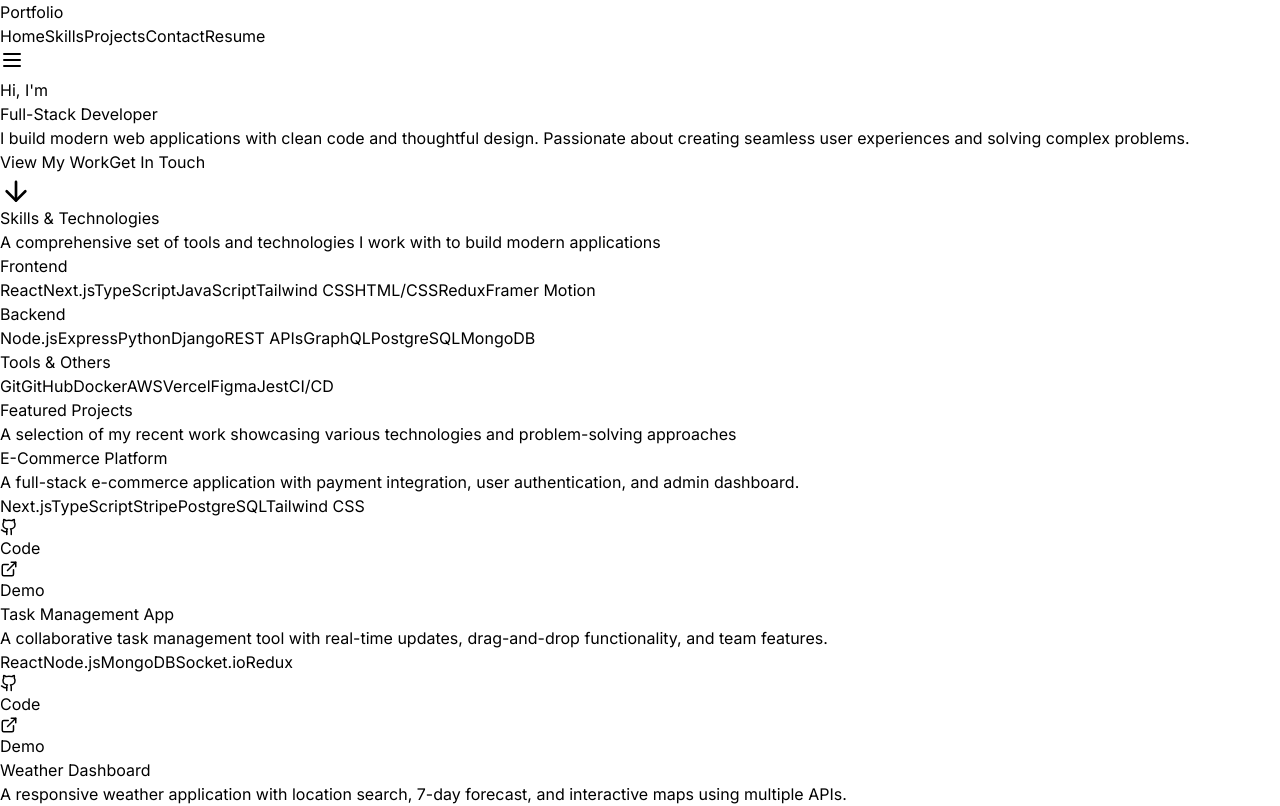
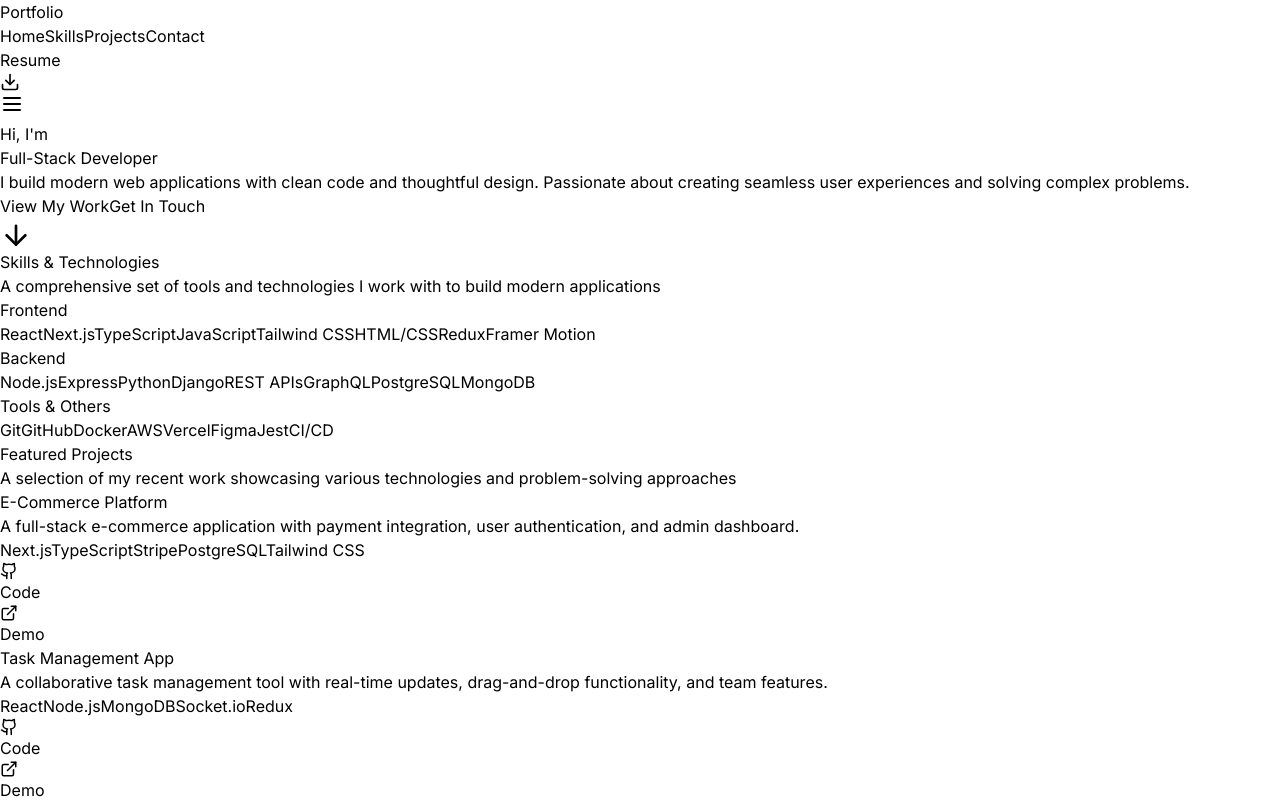
Before and after one commit to smitdhimar/portfolio, a Next.js app: page / in a window 1280 px wide. Shown: the top 806 px of the page. Built offline with nearby package versions, Linux system fonts and the light colour scheme; no server answers.

Commit message:
feat: add download button from lucied react

```diff
--- a/src/app/components/Header.jsx
+++ b/src/app/components/Header.jsx
@@ -1,15 +1,16 @@
-'use client';
+"use client";
 
-import { useState, useEffect } from 'react';
-import { Menu, X } from 'lucide-react';
-import { motion, AnimatePresence } from 'framer-motion';
-import MobileMenu from './MobileMenu';
+import { useState, useEffect } from "react";
+import { HardDriveDownload, Menu, X } from "lucide-react";
+import { Download } from "lucide-react";
+import { motion, AnimatePresence } from "framer-motion";
+import MobileMenu from "./MobileMenu";
 
 const navLinks = [
-  { name: 'Home', href: '#home' },
-  { name: 'Skills', href: '#skills' },
-  { name: 'Projects', href: '#projects' },
-  { name: 'Contact', href: '#contact' },
+  { name: "Home", href: "#home" },
+  { name: "Skills", href: "#skills" },
+  { name: "Projects", href: "#projects" },
+  { name: "Contact", href: "#contact" },
 ];
 
 export default function Header() {
@@ -20,8 +21,8 @@ export default function Header() {
     const handleScroll = () => {
       setScrolled(window.scrollY > 20);
     };
-    window.addEventListener('scroll', handleScroll);
-    return () => window.removeEventListener('scroll', handleScroll);
+    window.addEventListener("scroll", handleScroll);
+    return () => window.removeEventListener("scroll", handleScroll);
   }, []);
 
   return (
@@ -31,7 +32,7 @@ export default function Header() {
         animate={{ y: 0 }}
         transition={{ duration: 0.5 }}
         className={`fixed top-0 left-0 right-0 z-50 transition-all duration-300 ${
-          scrolled ? 'bg-white/80 backdrop-blur-md shadow-sm' : 'bg-transparent'
+          scrolled ? "bg-white/80 backdrop-blur-md shadow-sm" : "bg-transparent"
         }`}
       >
         <nav className="max-w-7xl mx-auto px-4 sm:px-6 lg:px-8">
@@ -59,9 +60,11 @@ export default function Header() {
               <a
                 href="/resume.pdf"
                 download
-                className="px-4 py-2 bg-gray-900 text-white rounded-lg hover:bg-gray-800 transition-colors duration-200 text-sm font-medium"
+                className="flex items-center gap-2 px-4 py-2 bg-gray-900 text-white rounded-lg hover:bg-gray-800 transition-colors duration-200 text-sm font-medium"
               >
-                Resume
+                <div>Resume</div>
+                <Download size={20}/>
+                {/* <HardDriveDownload/> */}
               </a>
             </div>
 
@@ -79,7 +82,9 @@ export default function Header() {
 
       {/* Mobile Menu */}
       <AnimatePresence>
-        {isOpen && <MobileMenu navLinks={navLinks} onClose={() => setIsOpen(false)} />}
+        {isOpen && (
+          <MobileMenu navLinks={navLinks} onClose={() => setIsOpen(false)} />
+        )}
       </AnimatePresence>
     </>
   );
```
